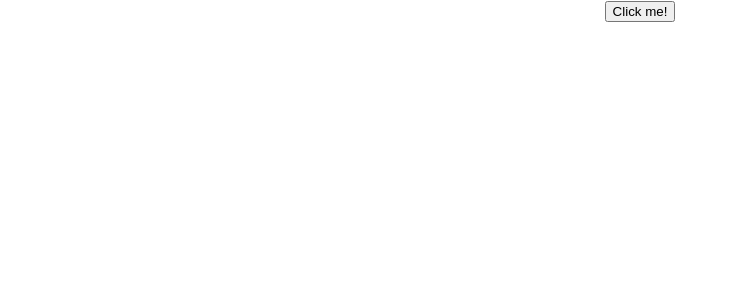
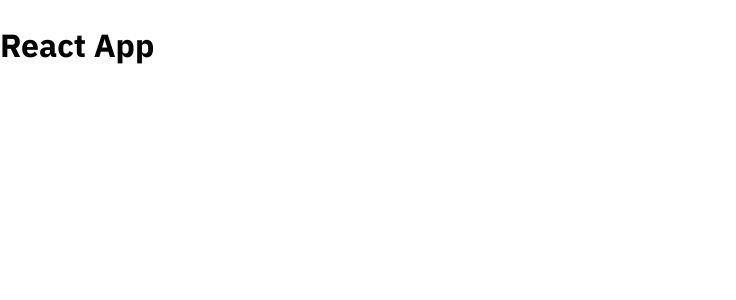
Before and after one commit to tranacuong102/TikTok-UI, a React (Create React App) app: page / in a window 1280 px wide. Shown: the top 300 px of the page, without its empty margins (0-736 px from the left). Built offline with nearby package versions, Linux system fonts and the light colour scheme.

Commit message:
Base CSS

```diff
--- a/package.json
+++ b/package.json
@@ -6,6 +6,7 @@
     "@testing-library/jest-dom": "^5.16.4",
     "@testing-library/react": "^13.3.0",
     "@testing-library/user-event": "^13.5.0",
+    "normalize.css": "^8.0.1",
     "react": "^18.1.0",
     "react-dom": "^18.1.0",
     "react-scripts": "5.0.1",
@@ -14,7 +15,8 @@
   "devDependencies": {
     "babel-plugin-module-resolver": "^4.1.0",
     "customize-cra": "^1.0.0",
-    "react-app-rewired": "^2.2.1"
+    "react-app-rewired": "^2.2.1",
+    "sass": "^1.52.1"
   },
   "scripts": {
     "start": "react-app-rewired start",
--- a/src/App.css
+++ /dev/null
@@ -1,38 +0,0 @@
-.App {
-  text-align: center;
-}
-
-.App-logo {
-  height: 40vmin;
-  pointer-events: none;
-}
-
-@media (prefers-reduced-motion: no-preference) {
-  .App-logo {
-    animation: App-logo-spin infinite 20s linear;
-  }
-}
-
-.App-header {
-  background-color: #282c34;
-  min-height: 100vh;
-  display: flex;
-  flex-direction: column;
-  align-items: center;
-  justify-content: center;
-  font-size: calc(10px + 2vmin);
-  color: white;
-}
-
-.App-link {
-  color: #61dafb;
-}
-
-@keyframes App-logo-spin {
-  from {
-    transform: rotate(0deg);
-  }
-  to {
-    transform: rotate(360deg);
-  }
-}
--- a/src/App.js
+++ b/src/App.js
@@ -1,10 +1,7 @@
-import Button from './components/Button';
-import './App.css';
-
 function App() {
     return (
         <div className="App">
-            <Button />
+            <h1>React App</h1>
         </div>
     );
 }
--- a/src/components/Button/index.js
+++ /dev/null
@@ -1,6 +0,0 @@
-import myAlert from '~/myAlert';
-function Button() {
-    return <button onClick={myAlert}>Click me!</button>;
-}
-
-export default Button;
--- /dev/null
+++ b/src/components/GlobalStyles/GlobalStyles.scss
@@ -0,0 +1,22 @@
+@import 'normalize.css';
+
+@import url('https://fonts.googleapis.com/css2?family=IBM+Plex+Sans:wght@300;400;500;600;700&display=swap');
+
+:root {
+    --primary: #fe2c55;
+}
+
+* {
+    box-sizing: border-box;
+}
+
+html {
+    font-size: 62.5%;
+}
+
+body {
+    font-family: 'IBM Plex Sans', sans-serif;
+    font-size: 1.6rem;
+    line-height: 1.5;
+    text-rendering: optimizeSpeed;
+}
--- /dev/null
+++ b/src/components/GlobalStyles/index.js
@@ -0,0 +1,7 @@
+import './GlobalStyles.scss';
+
+function GlobalStyles({ children }) {
+    return children;
+}
+
+export default GlobalStyles;
--- a/src/index.css
+++ /dev/null
@@ -1,13 +0,0 @@
-body {
-  margin: 0;
-  font-family: -apple-system, BlinkMacSystemFont, 'Segoe UI', 'Roboto', 'Oxygen',
-    'Ubuntu', 'Cantarell', 'Fira Sans', 'Droid Sans', 'Helvetica Neue',
-    sans-serif;
-  -webkit-font-smoothing: antialiased;
-  -moz-osx-font-smoothing: grayscale;
-}
-
-code {
-  font-family: source-code-pro, Menlo, Monaco, Consolas, 'Courier New',
-    monospace;
-}
--- a/src/index.js
+++ b/src/index.js
@@ -1,14 +1,16 @@
 import React from 'react';
 import ReactDOM from 'react-dom/client';
-import './index.css';
 import App from './App';
 import reportWebVitals from './reportWebVitals';
+import GlobalStyles from './components/GlobalStyles';
 
 const root = ReactDOM.createRoot(document.getElementById('root'));
 root.render(
-  <React.StrictMode>
-    <App />
-  </React.StrictMode>
+    <React.StrictMode>
+        <GlobalStyles>
+            <App />
+        </GlobalStyles>
+    </React.StrictMode>,
 );
 
 // If you want to start measuring performance in your app, pass a function
--- a/src/myAlert.js
+++ /dev/null
@@ -1,5 +0,0 @@
-const myAlert = () => {
-    alert('Say Hello');
-};
-
-export default myAlert;
```
Also changed, not shown: src/logo.svg (deleted), 1 other file (tests, documents, lock files or other folders).
